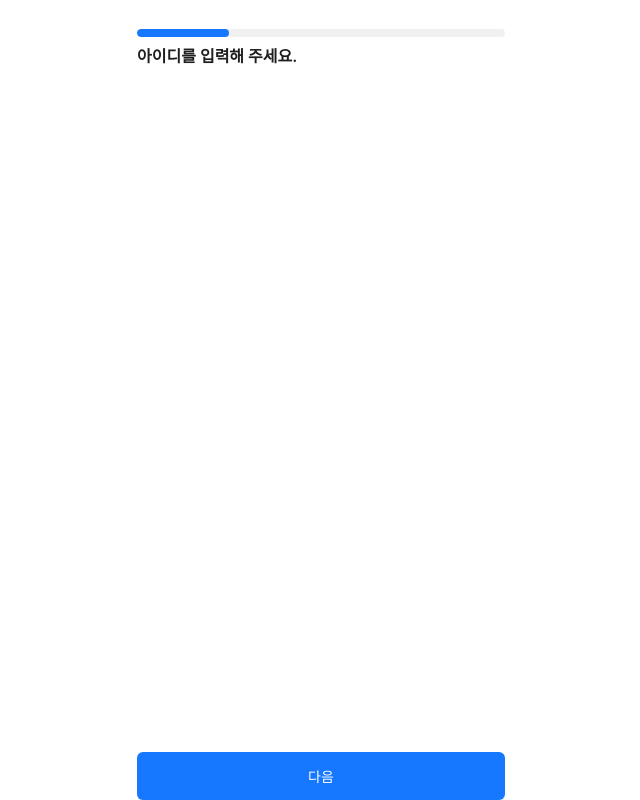
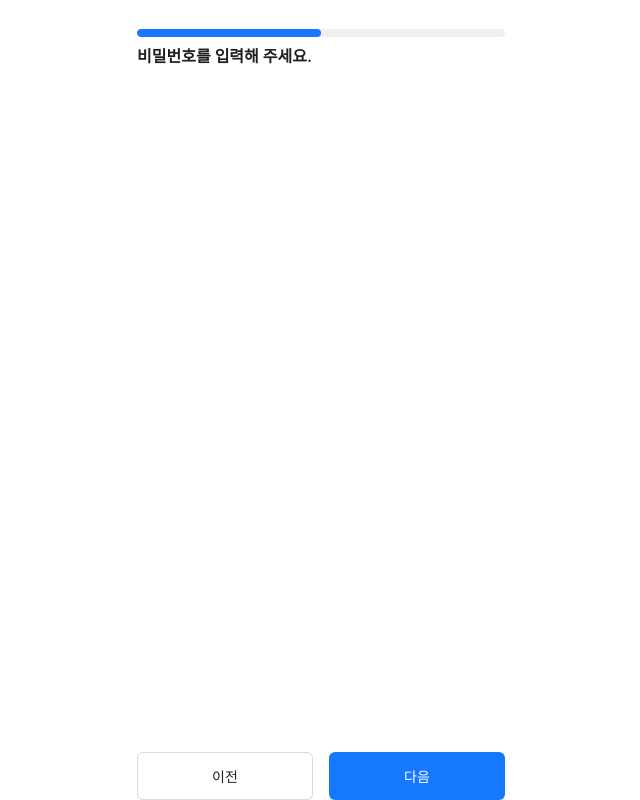
Before and after one commit to Project-FitLoop/FitLoop-FE, a Next.js app: page /register in a window 1280 px wide. Both pictures are taken after a click on the button "다음". Shown: the whole page, without its empty margins (319-959 px from the left). Built offline with nearby package versions, Linux system fonts and the light colour scheme.

Commit message:
[feat/#4] 단계별 이동 로직 추가

```diff
--- a/src/ui/components/auth/register/RegisterForm.tsx
+++ b/src/ui/components/auth/register/RegisterForm.tsx
@@ -1,6 +1,6 @@
 "use client";
 
-import React from "react";
+import React, { useState } from "react";
 import { Typography, Progress, Button } from "antd";
 
 const { Title } = Typography;
@@ -13,6 +13,20 @@ const steps = [
 ];
 
 const RegisterForm = () => {
+  const [currentStep, setCurrentStep] = useState(0);
+
+  const handleNext = () => {
+    if (currentStep < steps.length - 1) {
+      setCurrentStep((prev) => prev + 1);
+    }
+  };
+
+  const handlePrevious = () => {
+    if (currentStep > 0) {
+      setCurrentStep((prev) => prev - 1);
+    }
+  };
+
   return (
     <div
       style={{
@@ -28,20 +42,32 @@ const RegisterForm = () => {
     >
       {/* 상단 진행 상황 */}
       <div style={{ padding: "20px 16px" }}>
-        <Progress percent={25} showInfo={false} />
-        <Title level={5}>{steps[0].title}</Title>
+        <Progress percent={(currentStep + 1) * (100 / steps.length)} showInfo={false} />
+        <Title level={5}>{steps[currentStep].title}</Title>
       </div>
 
       {/* 하단 버튼 */}
       <div
         style={{
           display: "flex",
-          justifyContent: "center",
+          justifyContent: currentStep > 0 ? "space-between" : "center",
           padding: "0 16px",
         }}
       >
-        <Button type="primary" style={{ width: "100%", height: 48 }}>
-          다음
+        {currentStep > 0 && (
+          <Button
+            style={{ width: "calc(50% - 8px)", height: 48 }}
+            onClick={handlePrevious}
+          >
+            이전
+          </Button>
+        )}
+        <Button
+          type="primary"
+          style={{ width: currentStep > 0 ? "calc(50% - 8px)" : "100%", height: 48 }}
+          onClick={handleNext}
+        >
+          {currentStep === steps.length - 1 ? "완료" : "다음"}
         </Button>
       </div>
     </div>
```
